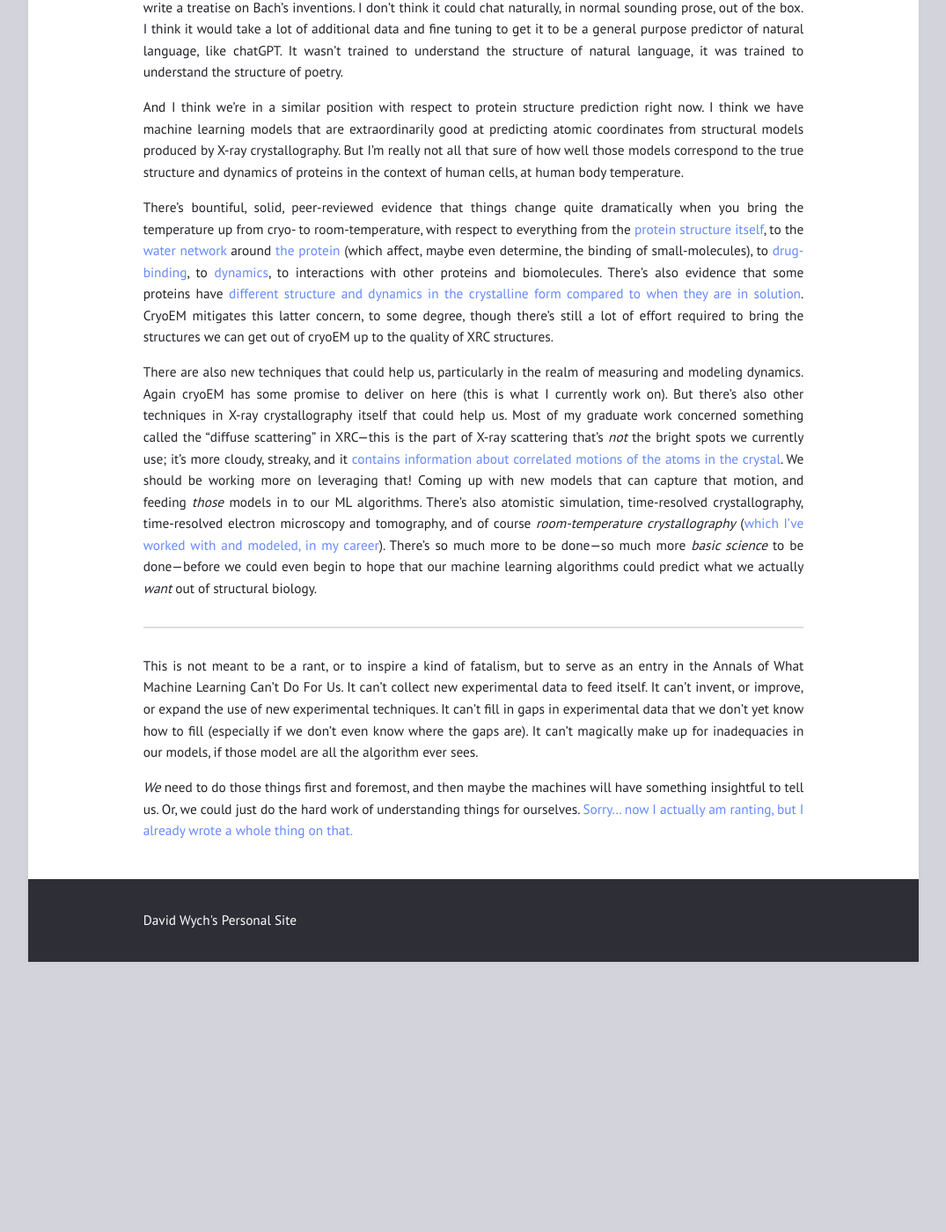
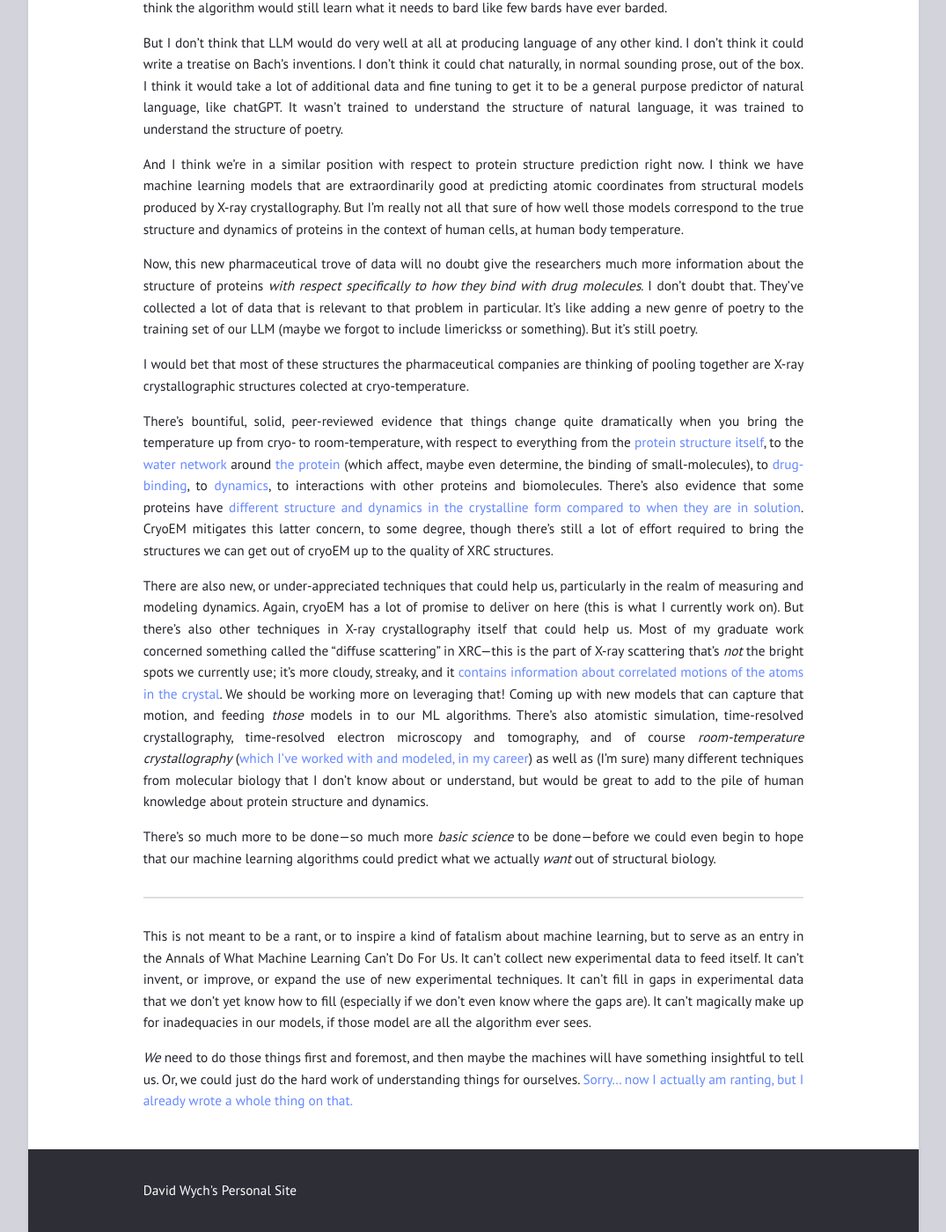
Before and after one commit to davidwych/davidwych.github.io, a Jekyll site: the page built from blog/_posts/2025-03-29-AlphaFold-Has-A-Data-Problem.md, in a window 1280 px wide and 1400 px high, scrolled down 5781 px. Shown: the whole window at 88% size, without its empty margins (102-1177 px from the left). Built offline with Jekyll 4.4.1, drawn with Linux system fonts in a browser that asks for light colours; before the commit the page ends 6874 px from its top, so only the background shows below that; some of the changed text lies outside the part shown.

Commit message:
Update 2025-03-29-AlphaFold-Has-A-Data-Problem.md
Edits

```diff
--- a/blog/_posts/2025-03-29-AlphaFold-Has-A-Data-Problem.md
+++ b/blog/_posts/2025-03-29-AlphaFold-Has-A-Data-Problem.md
@@ -66,13 +66,13 @@ It's a little like trying to make an exact copy of a clay figurine by looking at
 
 So, how good do our models do? Unfortunately not very well. The measure we use to tell if our models are getting better is called the "R-factor". It's essentially the average error between our predicted spots and the observed spots measured in the diffraction images we collect as we rotate the crystal around in the X-ray beam. We keep tweaking our models and comparing them to experimental data, hoping that the R-factor (the error) goes down.
 
-The average R-factor between our models and the observed data across the entire PDB is about 25%.
+The average R-factor between our models and the observed data [across the entire PDB]() is about 25%.
 
 Our models, on average, are 25% off.
 
 This is not very good, and this problem (called the "R-factor Gap") was the focus of a [great paper by James Holton and collaborators from 2014](https://pubmed.ncbi.nlm.nih.gov/25040949/). The "Gap" in "R-factor Gap" refers to the discrepancy between these errors in macro-molecular X-ray crystallography and the errors people tend to see in small-molecule crystallography (where researchers can routinely get R-factors of 5-10% or better). Importantly, they identify that this discrepancy is *not* due to experimental issues or noise—the problem is in the *models we use* in macro-molecular XRC. They identify a few ways we could make the models better: e.g. improving our modeling of the ordered water network and solvent around the protein, and changing the models entirely to capture not just the *structure* of the bio-molecules but also their *dynamics*.
 
-However, it's worth stopping for a second to highlight what we just covered. Something like 80% of our collective knowledge about protein structure comes from a method in which the molecules have to be coaxed into forming a crystal, cooled down to minus 280 degrees Fahrenheit, and stuck in an X-ray beam—and even after we go through the trouble we don't even measure the structure itself, we just get something we can use to *model* the structure. And most of the time, our models aren't even very great at doing that (at least, not as good as we might hope).
+However, it's worth stopping for a second to highlight what we just covered. Something like 80% of our collective knowledge about protein structure comes from a method in which the molecules have to be coaxed into forming a crystal, cooled down to minus 280 degrees Fahrenheit, and stuck in an X-ray beam—and even after we go through the trouble we don't even measure the structure itself, we just get something we can use to *model* the structure. And most of the time, our models aren't even very great at doing that (at least, not as great as we might hope).
 
 These models are the data that AlphaFold is trained on.
 
@@ -86,7 +86,9 @@ The major issue with *this* technique is that the images you get our of the elec
 
 But, like crystallography, what you get out is not the protein structure. You get our a density, and you have to *fit* or "*refine*" a structural model in to that density—like fitting a hand in a glove. We're pretty good at this by now, but there are still errors. There are spots where the density is kind of ambiguous and our models are basically just guesses. There are other spots where the density is clear, but we don't really know what's there, so we just guess, and plop something reasonable in.
 
-Look at enough of these structural models, with the density superimposed, and you don't walk away with *tremendous* confidence. You might trust them generally, in a some vague sense, but it someone asked you to bet your life that any one amino acid in any one cryoEM structure picked at random was modeled with unambiguous high confidence, I don't think any Structural Biologist would take the bet.
+Look at enough of these structural models, with the density superimposed, and you don't walk away with *tremendous* amount of confidence. You might trust them generally, in a some broad sense, but if I were asked bet my next paycheck that any one amino acid in any one PDB structure picked at random was modeled with unambiguous high confidence, I don't think I would take that bet and I don't think any Structural Biologist would take it either.
+
+And, again, these are the models AlphaFold is trained on.
 
 ## NMR
 
@@ -114,12 +116,18 @@ But I don't think that LLM would do very well at all at producing language of an
 
 And I think we're in a similar position with respect to protein structure prediction right now. I think we have machine learning models that are extraordinarily good at predicting atomic coordinates from structural models produced by X-ray crystallography. But I'm really not all that sure of how well those models correspond to the true structure and dynamics of proteins in the context of human cells, at human body temperature.
 
+Now, this new pharmaceutical trove of data will no doubt give the researchers much more information about the structure of proteins *with respect specifically to how they bind with drug molecules*. I don't doubt that. They've collected a lot of data that is relevant to that problem in particular. It's like adding a new genre of poetry to the training set of our LLM (maybe we forgot to include limerickss or something). But it's still poetry.
+
+I would bet that most of these structures the pharmaceutical companies are thinking of pooling together are X-ray crystallographic structures colected at cryo-temperature.
+
 There's bountiful, solid, peer-reviewed evidence that things change quite dramatically when you bring the temperature up from cryo- to room-temperature, with respect to everything from the [protein structure](https://pmc.ncbi.nlm.nih.gov/articles/PMC8109201/) [itself](https://www.cell.com/structure/fulltext/S0969-2126(14)00140-3), to the [water network](https://elifesciences.org/articles/7574) around [the protein](https://pubs.acs.org/doi/full/10.1021/jacs.9b06275?casa_token=PiCdj6ycnSsAAAAA%3AxTVzXgA2_B6FV3WhHYF_pATeF4MKe6MSzu8RlPSHyDUrMObCQFvk8AsH6gIBojQcO4EXS-yRerBebgmm) (which affect, maybe even determine, the binding of small-molecules), to [drug-binding](https://elifesciences.org/articles/84632), to [dynamics](https://elifesciences.org/articles/7574), to interactions with other proteins and biomolecules. There's also evidence that some proteins have [different structure and dynamics in the crystalline form](https://pubs.acs.org/doi/pdf/10.1021/bi00539a001?casa_token=2w32fe0TuxkAAAAA:fEYKSjCi0BOcHi4cBxMQySrfVDkWfQRCH8VOFijX6iElvVKTfBgWi-6TwHSdzAeggUgBSiqLIZtlCCIC) [compared to when they are in solution](https://www.sciencedirect.com/science/article/abs/pii/0022283688901052). CryoEM mitigates this latter concern, to some degree, though there's still a lot of effort required to bring the structures we can get out of cryoEM up to the quality of XRC structures.
 
-There are also new techniques that could help us, particularly in the realm of measuring and modeling dynamics. Again cryoEM has some promise to deliver on here (this is what I currently work on). But there's also other techniques in X-ray crystallography itself that could help us. Most of my graduate work concerned something called the "diffuse scattering" in XRC—this is the part of X-ray scattering that's *not* the bright spots we currently use; it's more cloudy, streaky, and it [contains information about correlated motions of the atoms in the crystal](https://www.nature.com/articles/s41467-020-14933-6). We should be working more on leveraging that! Coming up with new models that can capture that motion, and feeding *those* models in to our ML algorithms. There's also atomistic simulation, time-resolved crystallography, time-resolved electron microscopy and tomography, and of course *room-temperature crystallography* ([which I've worked with and modeled, in my career](https://journals.iucr.org/d/issues/2023/01/00/lp5065/index.html)). There's so much more to be done—so much more *basic science* to be done—before we could even begin to hope that our machine learning algorithms could predict what we actually *want* out of structural biology.
+There are also new, or under-appreciated techniques that could help us, particularly in the realm of measuring and modeling dynamics. Again, cryoEM has a lot of promise to deliver on here (this is what I currently work on). But there's also other techniques in X-ray crystallography itself that could help us. Most of my graduate work concerned something called the "diffuse scattering" in XRC—this is the part of X-ray scattering that's *not* the bright spots we currently use; it's more cloudy, streaky, and it [contains information about correlated motions of the atoms in the crystal](https://www.nature.com/articles/s41467-020-14933-6). We should be working more on leveraging that! Coming up with new models that can capture that motion, and feeding *those* models in to our ML algorithms. There's also atomistic simulation, time-resolved crystallography, time-resolved electron microscopy and tomography, and of course *room-temperature crystallography* ([which I've worked with and modeled, in my career](https://journals.iucr.org/d/issues/2023/01/00/lp5065/index.html)) as well as (I'm sure) many different techniques from molecular biology that I don't know about or understand, but would be great to add to the pile of human knowledge about protein structure and dynamics.
+
+There's so much more to be done—so much more *basic science* to be done—before we could even begin to hope that our machine learning algorithms could predict what we actually *want* out of structural biology.
 
 ---
 
-This is not meant to be a rant, or to inspire a kind of fatalism, but to serve as an entry in the Annals of What Machine Learning Can't Do For Us. It can't collect new experimental data to feed itself. It can't invent, or improve, or expand the use of new experimental techniques. It can't fill in gaps in experimental data that we don't yet know how to fill (especially if we don't even know where the gaps are). It can't magically make up for inadequacies in our models, if those model are all the algorithm ever sees.
+This is not meant to be a rant, or to inspire a kind of fatalism about machine learning, but to serve as an entry in the Annals of What Machine Learning Can't Do For Us. It can't collect new experimental data to feed itself. It can't invent, or improve, or expand the use of new experimental techniques. It can't fill in gaps in experimental data that we don't yet know how to fill (especially if we don't even know where the gaps are). It can't magically make up for inadequacies in our models, if those model are all the algorithm ever sees.
 
 *We* need to do those things first and foremost, and then maybe the machines will have something insightful to tell us. Or, we could just do the hard work of understanding things for ourselves. [Sorry... now I actually am ranting, but I already wrote a whole thing on that.](https://davidwych.github.io/AI-Art-Science/)
```
